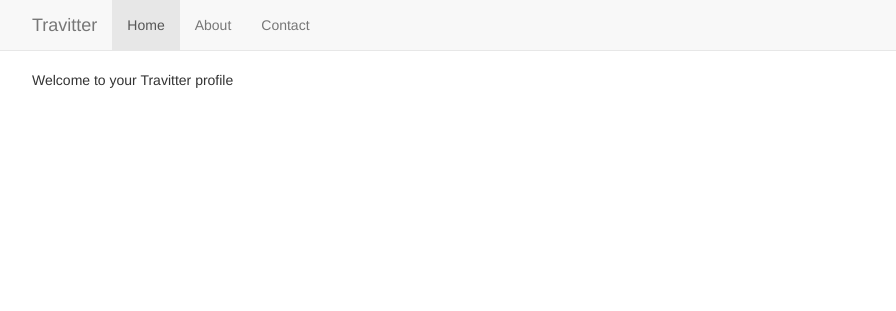
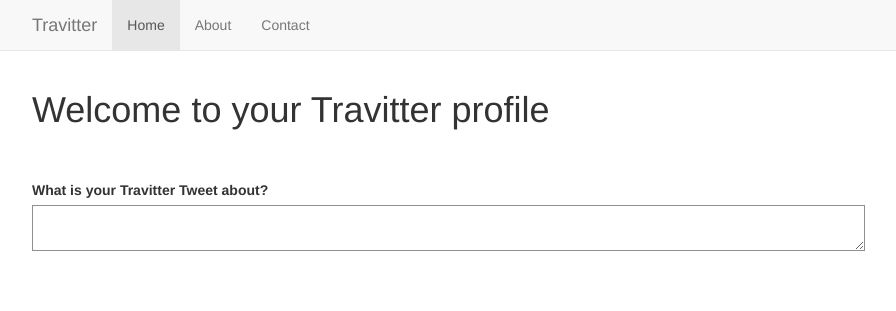
Before and after one commit to kbhatia/Travitter, a Django app: a page that uses mysite/travels/templates/profile.html in a window 1280 px wide. Shown: the top 311 px of the page, without its empty margins (38-934 px from the left). Run offline with Django 3.2, Linux system fonts and the light colour scheme; parts of the project's set-up code (start-up, migrations or seed data) failed here and were passed over; some libraries are stand-ins or nearby versions.

Commit message:
styling profile page

```diff
--- a/mysite/travels/templates/profile.html
+++ b/mysite/travels/templates/profile.html
@@ -35,8 +35,10 @@
 
       <div class="row">
         <form>
-        <div class="col-xs-4">
-          <p>Welcome to your Travitter profile </p>
+        <div class="col-xs-8">
+          <h1>Welcome to your Travitter profile </h1> </br> </br>
+          <label>What is your Travitter Tweet about?</label> </br>
+		<textarea style="border-radius:3; !important; border: solid thin #919091;" class="field span12 rows="2" cols="100"></textarea>
         </div>
 
         </form>
```
